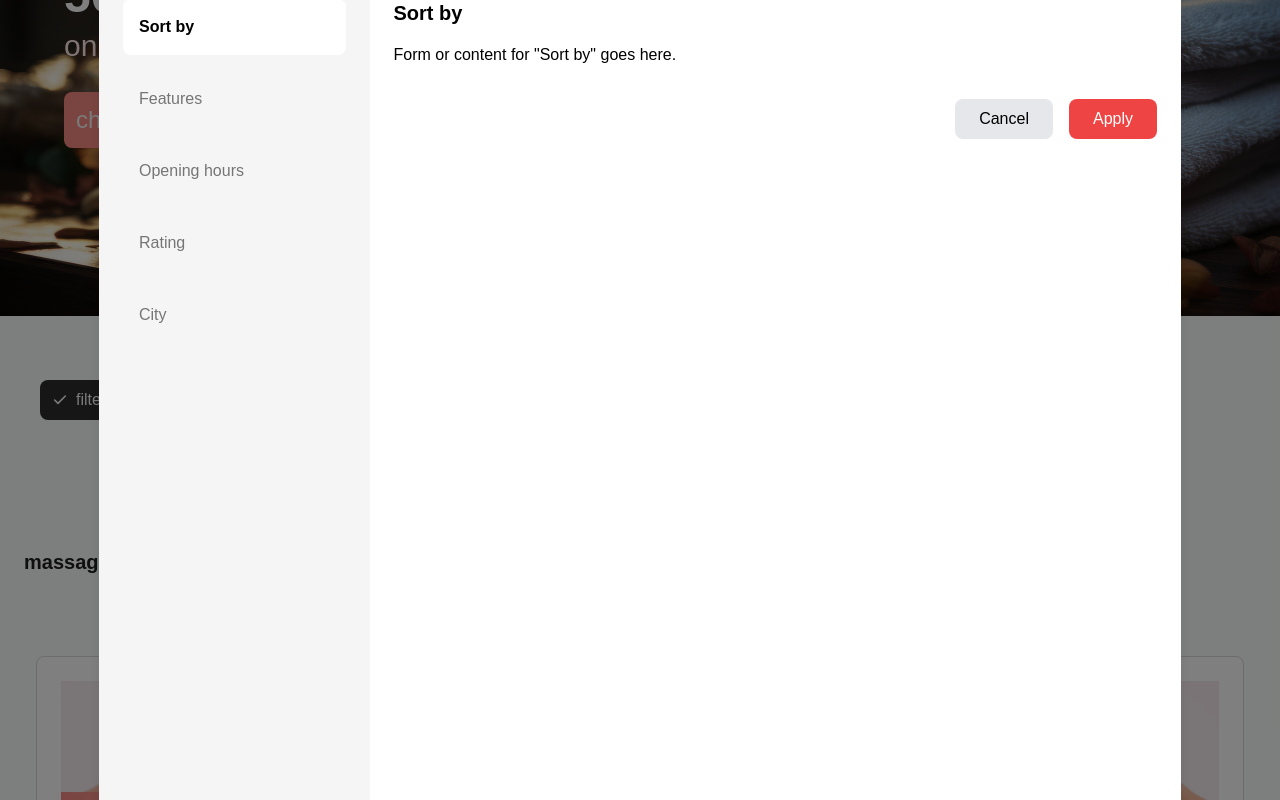
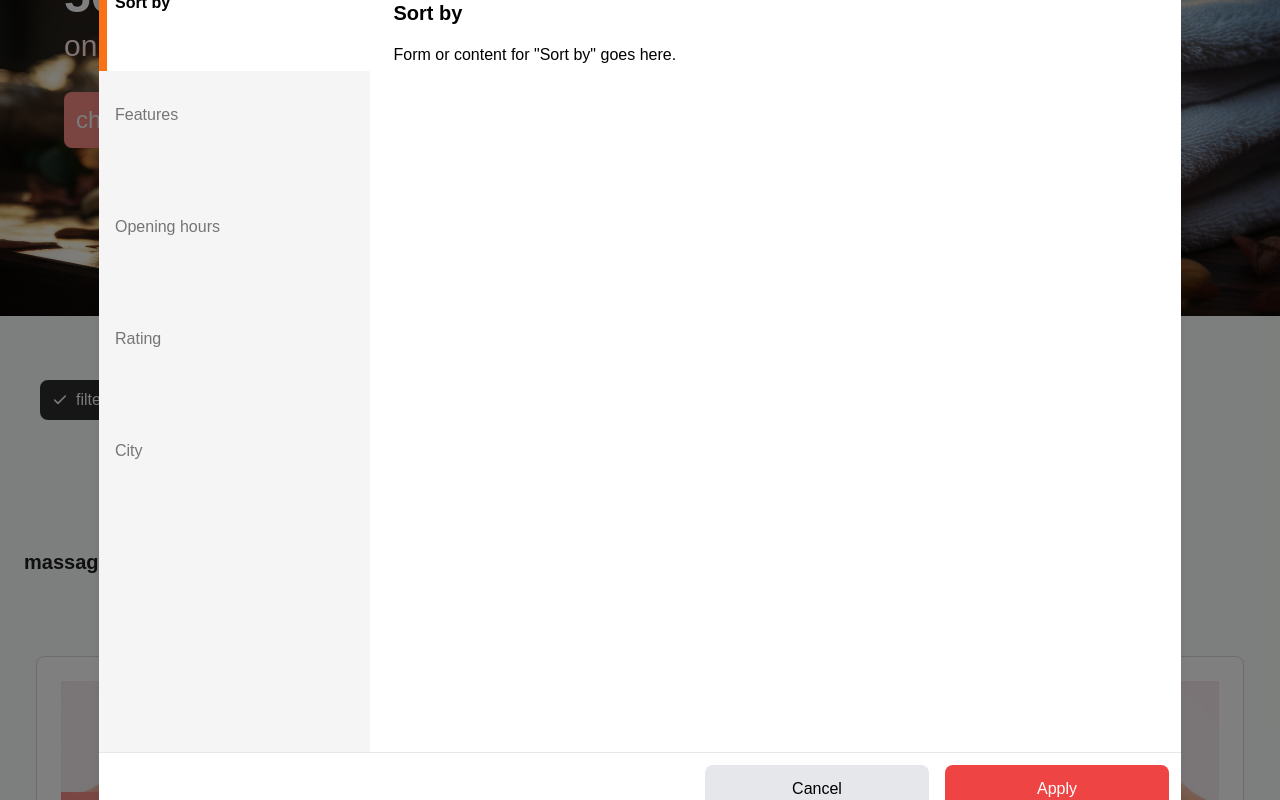
Before and after one commit to aliakbarzn/hooman, a Next.js app: page /en/search-page in a window 1280 px wide. Both pictures are taken after a click on the button "filter". Shown: the part 624-1424 px from the top of the page. Built offline with nearby package versions, Linux system fonts and the light colour scheme.

Commit message:
feat/ ui modal  and add cart in commponent

```diff
--- a/src/sections/searchPage/modalComponent.tsx
+++ b/src/sections/searchPage/modalComponent.tsx
@@ -15,24 +15,32 @@ const ModalComponent: React.FC<ModalProps> = ({ isOpen, onClose }) => {
 
   return (
     <div className="fixed inset-0 z-50 flex items-center justify-center bg-black bg-opacity-50">
-      <div className="bg-white w-[1082px] h-[850px] rounded-lg shadow-lg flex">
+      <div className="bg-white w-[1082px] h-[850px] rounded-lg shadow-lg flex flex-col">
         {/* Sidebar */}
-        <div className="w-1/4 bg-[#F5F5F5] p-6">
+        <div className="flex h-full">
+          <div className="w-1/4 bg-[#F5F5F5]">
             <ul className="space-y-4">
               {steps.map((step, index) => (
                 <li
                   key={index}
-                className={`p-4 rounded-lg transition-all ${
-                  activeStep === index
+                  onClick={() => setActiveStep(index)}
+                  className={`p-4 h-24  transition-all relative overflow-hidden ${activeStep === index
                     ? "bg-white font-semibold"
                     : "bg-[#F5F5F5] text-[#757575]"
                     }`}
                 >
-                {step}
+
+                  <span
+                    className={`absolute top-0 left-0 h-full transition-all duration-300 ${activeStep === index ? "bg-orange-500 w-2" : "w-0"
+                      }`}
+                  ></span>
+
+                  <span className="relative z-10">{step}</span>
                 </li>
               ))}
             </ul>
           </div>
+
 
           {/* Content */}
           <div className="w-3/4 p-6">
@@ -49,9 +57,13 @@ const ModalComponent: React.FC<ModalProps> = ({ isOpen, onClose }) => {
             </div>
 
 
-          <div className="mt-8 flex justify-end gap-4">
+
+          </div>
+        </div>
+        <hr />
+        <div className=" p-3 flex justify-end items-center  w-full gap-4">
           <button
-              className="px-6 py-2 bg-gray-200 rounded-lg"
+            className="w-56 py-3 bg-gray-200 rounded-lg"
             onClick={() => {
               setActiveStep(0);
               onClose();
@@ -60,7 +72,7 @@ const ModalComponent: React.FC<ModalProps> = ({ isOpen, onClose }) => {
             Cancel
           </button>
           <button
-              className="px-6 py-2 bg-red-500 text-white rounded-lg"
+            className="w-56 px-6 py-3 bg-red-500 text-white rounded-lg"
             onClick={() => {
               if (activeStep < steps.length - 1) {
                 setActiveStep((prev) => prev + 1);
@@ -75,7 +87,6 @@ const ModalComponent: React.FC<ModalProps> = ({ isOpen, onClose }) => {
         </div>
       </div>
     </div>
-    </div>
   );
 };
 
```
Also changed, not shown: src/sections/searchPage/listCart.tsx (+4 -4 lines), src/components/cards/cardSearch.tsx (renamed from src/sections/searchPage/cardSearch.tsx). Lines whose indentation alone changed are shown as unchanged.
